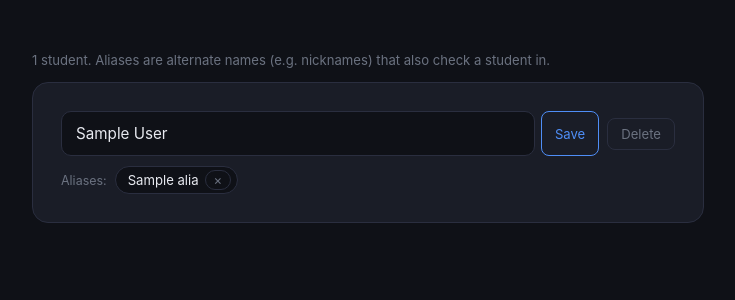
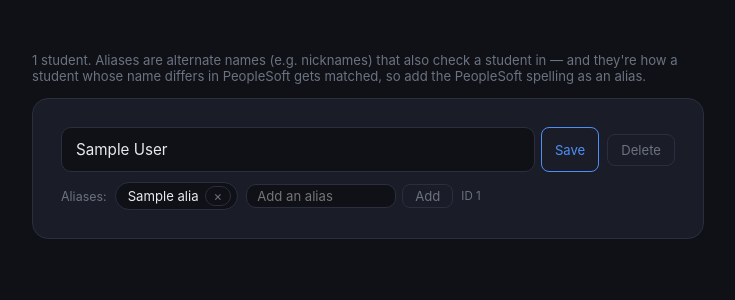
Before and after one commit to CapelaGames/Attendance, a Flask app: page /classes/1/manage in a window 1280 px wide. Shown: the part 77-377 px from the top of the page, without its empty margins (272-1007 px from the left). Run offline with Flask 3, Linux system fonts and the light colour scheme; a user stored in the database is signed in; tables that the repository leaves empty hold one stand-in row (values such as "Sample post"); some libraries are stand-ins or nearby versions.

Commit message:
Add aliases by hand from the manage roster page
Aliases could only be created by resolving a pending check-in, so there was no
way to record a spelling in advance. Each student now has an alias box.

This matters beyond nicknames: an alias is how a student whose name differs in
PeopleSoft gets matched during the sync, so being able to add one directly is
the fix for anyone the roster leaves unmatched. The manage page says so, and
shows each student's PeopleSoft ID once it's known.

An alias that already resolves to someone is refused and names who holds it,
rather than quietly creating an ambiguous second match.

```diff
--- a/app.py
+++ b/app.py
@@ -532,6 +532,27 @@ def delete_alias(class_id, aid):
     return redirect(url_for('manage_class', class_id=class_id))
 
 
+@app.route('/classes/<int:class_id>/students/<int:sid>/alias', methods=['POST'])
+@login_required
+def add_alias(class_id, sid):
+    klass = get_owned_class(class_id)
+    student = _get_student(klass, sid)
+    name = (request.form.get('name') or '').strip()
+    existing = find_student(klass, name) if name else None
+
+    if not name:
+        flash('Enter an alias.', 'warn')
+    elif existing is student:
+        flash(f'{name} already checks in {student.name}.', 'warn')
+    elif existing is not None:
+        flash(f'{name} already checks in {existing.name}.', 'warn')
+    else:
+        SessionLocal.add(Alias(student_id=student.id, name=name))
+        SessionLocal.commit()
+        flash(f'{name} now checks in {student.name}.', 'ok')
+    return redirect(url_for('manage_class', class_id=class_id))
+
+
 def _get_pending(klass: Klass, pid: int) -> PendingCheckin:
     pc = SessionLocal.get(PendingCheckin, pid)
     if pc is None or pc.class_id != klass.id:
--- a/templates/manage.html
+++ b/templates/manage.html
@@ -21,7 +21,8 @@
   {% if students %}
     <p style="color: var(--muted); font-size: .82rem; margin-bottom: 14px;">
       {{ students|length }} student{{ '' if students|length == 1 else 's' }}. Aliases are alternate
-      names (e.g. nicknames) that also check a student in.
+      names (e.g. nicknames) that also check a student in — and they're how a student whose
+      name differs in PeopleSoft gets matched, so add the PeopleSoft spelling as an alias.
     </p>
     {% for s in students %}
     <div class="card-panel" style="margin-bottom: 10px;">
@@ -38,7 +39,6 @@
           <button class="btn danger">Delete</button>
         </form>
       </div>
-      {% if s.aliases %}
       <div style="margin-top: 10px; display: flex; flex-wrap: wrap; gap: 8px; align-items: center;">
         <span style="font-size: .78rem; color: var(--muted);">Aliases:</span>
         {% for a in s.aliases %}
@@ -53,8 +53,17 @@
           </form>
         </span>
         {% endfor %}
+        <form method="post" action="{{ url_for('add_alias', class_id=klass.id, sid=s.id) }}"
+              style="display: flex; gap: 6px; align-items: center;">
+          <input type="hidden" name="csrf_token" value="{{ csrf_token() }}">
+          <input type="text" name="name" placeholder="Add an alias" autocomplete="off"
+                 style="font-size: .82rem; padding: 3px 10px; width: 150px;">
+          <button class="btn" style="padding: 3px 12px;">Add</button>
+        </form>
+        {% if s.emplid %}
+          <span style="font-size: .72rem; color: var(--muted);">ID {{ s.emplid }}</span>
+        {% endif %}
       </div>
-      {% endif %}
     </div>
     {% endfor %}
   {% else %}
```
